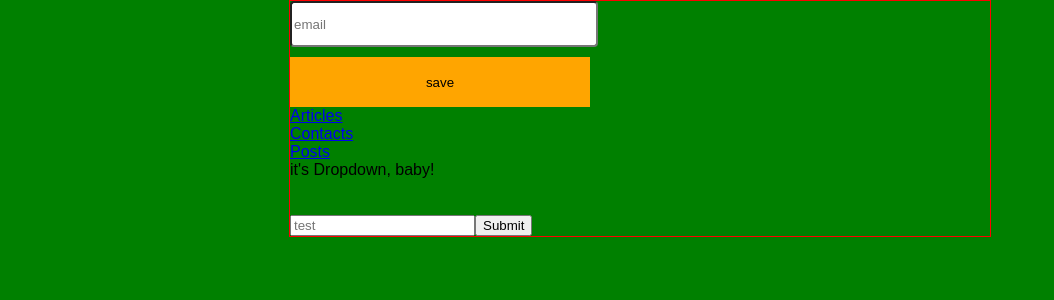
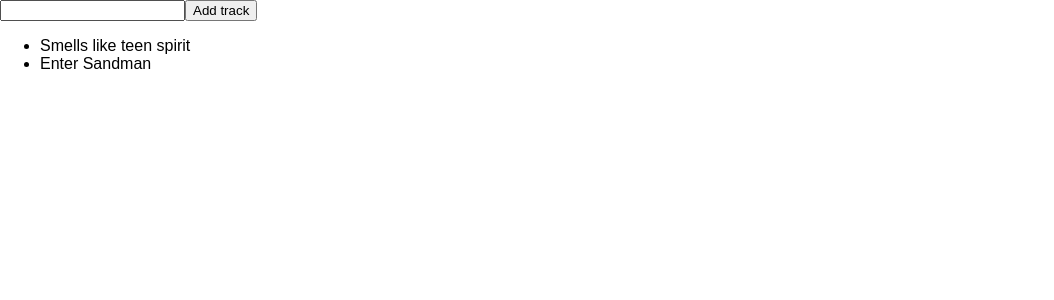
Before and after one commit to mrher/react-redux, a React (Create React App) app in the folder hello-world/: page / in a window 1280 px wide. Shown: the top 300 px of the page, without its empty margins (0-1054 px from the left). Built offline with nearby package versions, Linux system fonts and the light colour scheme.

Commit message:
mapstatetoprops

```diff
--- a/hello-world/package.json
+++ b/hello-world/package.json
@@ -5,8 +5,10 @@
   "dependencies": {
     "react": "^16.4.1",
     "react-dom": "^16.4.1",
+    "react-redux": "5.0.7",
     "react-router": "^4.3.1",
-    "react-scripts": "1.1.4"
+    "react-scripts": "1.1.4",
+    "redux": "4.0.0"
   },
   "scripts": {
     "start": "react-scripts start",
--- a/hello-world/public/index.html
+++ b/hello-world/public/index.html
@@ -25,6 +25,7 @@
     <noscript>
       You need to enable JavaScript to run this app.
     </noscript>
+
     <div id="root"></div>
     <!--
       This HTML file is a template.
--- a/hello-world/src/App.js
+++ b/hello-world/src/App.js
@@ -1,36 +1,38 @@
 import React, { Component } from 'react';
-import RegistartoinForm from './RegistartoinForm';
-import Dropdown from './Dropdown';
-import Header from './Header';
-import Refs from './Refs';
-import './App.css';
-
-const menu = [
-    {
-        link: '/articles',
-        label: 'Articles'
-    },
-    {
-        link: '/contacts',
-        label: 'Contacts'
-    },
-    {
-        link: '/posts',
-        label: 'Posts'
-    }
-]
+import { connect } from 'react-redux';
 
 class App extends Component {
+    constructor(props){
+        super(props);
+        this.addTrack = this.addTrack.bind(this);
+    }
+    addTrack(){
+        console.log('addTrack', this.trackInput.value);
+        this.props.onAddTrack(this.trackInput.value);
+    }
     render(){
+        console.log(this.props.testStore);
         return (
-            <div className="container">
-                <RegistartoinForm />
-                <Header items={menu} />
-                <Dropdown />
-                <Refs />
+            <div>
+                <input type="text" ref={(input) => { this.trackInput = input }} />
+                <button onClick={this.addTrack}>Add track</button>
+                <ul>
+                    {this.props.testStore.map((track, index) =>
+                        <li key={index}>{track}</li>
+                    )}
+                </ul>
             </div>
         )
     }
 }
 
-export default App;
+export default connect(
+    state => ({
+        testStore: state
+    }),
+    dispatch => ({
+        onAddTrack: (trackName)=>{
+            dispatch({type: 'ADD_TRACK', payload: trackName})
+        }
+    })
+)(App);
--- a/hello-world/src/Dropdown.js
+++ /dev/null
@@ -1,31 +0,0 @@
-import React, { Component } from 'react';
-
-export default class Dropdown extends Component {
-    constructor(props){
-        super(props);
-        this.state = {
-            isOpened: false
-        };
-        this.toggleState = this.toggleState.bind(this);
-    }
-    toggleState(){
-        this.setState({
-            isOpened: !this.state.isOpened
-        });
-    }
-    render(){
-        console.log('isOpened', this.state.isOpened);
-        let dropDownText;
-        if (this.state.isOpened){
-            dropDownText = <div>here is dropdown text inside</div>
-        }
-        return (
-            <div onClick={this.toggleState}>
-                it's Dropdown, baby!
-                {dropDownText}
-            </div>
-        )
-    }
-}
-
-//export default Dropdown;
--- a/hello-world/src/Header.js
+++ /dev/null
@@ -1,34 +0,0 @@
-import React, { Component } from 'react';
-import PropTypes from 'prop-types';
-
-class Header extends Component {
-    static propTypes = {
-        items: PropTypes.array.isRequired,
-        isLoading: PropTypes.bool,
-        //submit: PropTypes.func.isRequired,
-        //title: PropTypes.string.isRequired,
-        type: PropTypes.oneOf(['news', 'photos']),
-        user: PropTypes.shape({
-            name: PropTypes.string,
-            age: PropTypes.number
-        }),
-        users: PropTypes.arrayOf({
-            name: PropTypes.string,
-            age: PropTypes.number
-        })
-    }
-    render(){
-        //console.log('items', this.props.items)
-        return (
-            <div>
-                {this.props.items.map((item, index) =>
-                    <div key={index}>
-                        <a href={item.link}>{item.label}</a>
-                    </div>
-                )}
-            </div>
-        )
-    }
-}
-
-export default Header;
--- a/hello-world/src/Refs.js
+++ /dev/null
@@ -1,27 +0,0 @@
-import React, { Component } from 'react';
-
-export default class Refs extends Component {
-    submit(){
-        console.log('submit', this.refs.title.value);
-    }
-    render(){
-        //console.log('items', this.props.items)
-        return (
-            <div>
-                <br/>
-                <br/>
-                <input
-                type="text"
-                placeholder="test"
-                ref="title"
-                />
-                <button
-                type="submit"
-                onClick={this.submit.bind(this)}
-                >
-                Submit
-                </button>
-            </div>
-        )
-    }
-}
--- a/hello-world/src/index.css
+++ b/hello-world/src/index.css
@@ -2,5 +2,4 @@ body {
     margin: 0;
     padding: 0;
     font-family: sans-serif;
-    background: green;
 }
--- a/hello-world/src/index.js
+++ b/hello-world/src/index.js
@@ -1,11 +1,66 @@
 import React from 'react';
 import ReactDOM from 'react-dom';
+import {Provider} from 'react-redux';
+import {createStore} from 'redux';
 import './index.css';
 import App from './App';
 import registerServiceWorker from './registerServiceWorker';
 
+const initialState = [
+    'Smells like teen spirit',
+    'Enter Sandman'
+]
+
+function playlist(state = initialState, action){
+    if (action.type == 'ADD_TRACK'){
+        return [
+            ...state,
+            action.payload
+        ];
+    }
+    return state;
+}
+
+const store = createStore(playlist);
+
 ReactDOM.render(
-    <App />,
+    <Provider store={store}>
+        <App />
+    </Provider>,
     document.getElementById('root')
 );
 registerServiceWorker();
+
+//import {createStore} from 'redux';
+//
+//function playlist(state = [], action){
+//    if (action.type == 'ADD_TRACK'){
+//        return [
+//            ...state,
+//            action.payload
+//        ];
+//    }
+//    return state;
+//}
+//
+//const store = createStore(playlist);
+//
+//const addTrackButton = document.querySelectorAll('.addTrack')[0];
+//const trackInput = document.querySelector('.trackInput');
+//const list = document.querySelectorAll('.list')[0];
+//
+//store.subscribe(() => {
+//    console.log('subscribe', store.getState());
+//    list.innerHTML = "";;
+//    trackInput.value = '';
+//    store.getState().forEach(track => {
+//        const li = document.createElement('li');
+//        li.textContent = track;
+//        list.appendChild(li);
+//    })
+//})
+//
+//addTrackButton.addEventListener('click', () => {
+//    const trackName = trackInput.value;
+//    store.dispatch({type: 'ADD_TRACK', payload: trackName});
+//})
```
Also changed, not shown: 1 other file (tests, documents, lock files or other folders).
